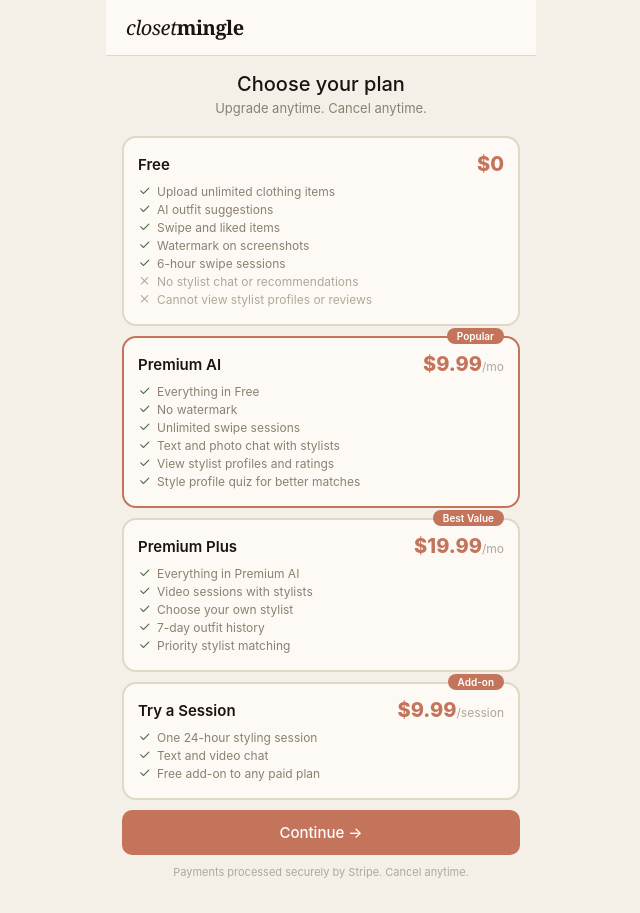
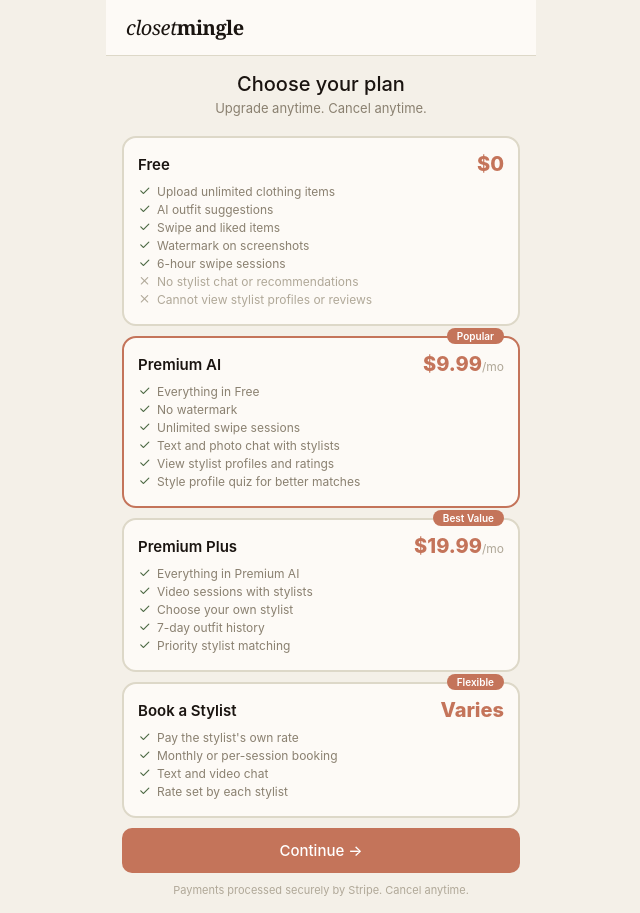
Before and after one commit to Alexandria5462/closet-mingle, a React (Create React App) app: page /plans in a window 1280 px wide. Shown: the whole page, without its empty margins (319-959 px from the left). Built offline with nearby package versions, Linux system fonts and the light colour scheme; no server answers.

Commit message:
Remove all old 9.99 fixed pricing - stylists now set their own rates

```diff
--- a/src/pages/ClientHome.js
+++ b/src/pages/ClientHome.js
@@ -7,10 +7,10 @@ import TabBar from "../components/TabBar";
 
 function getTierInfo(tier) {
   switch (tier) {
-    case "monthly": return { isPaid: true, hasStylist: true, hasVideo: false, canChoose: false, label: "Premium AI", color: "var(--pink-light)" };
-    case "premium_plus": return { isPaid: true, hasStylist: true, hasVideo: true, canChoose: true, label: "Premium Plus", color: "#ede9fe" };
-    case "session": return { isPaid: true, hasStylist: true, hasVideo: true, canChoose: false, label: "Pay Per Session", color: "#f0fdf4" };
-    default: return { isPaid: false, hasStylist: false, hasVideo: false, canChoose: false, label: "Free", color: "var(--bg)" };
+    case "monthly":      return { isPaid: true, hasStylist: true, label: "Premium AI",    color: "var(--pink-light)" };
+    case "premium_plus": return { isPaid: true, hasStylist: true, label: "Premium Plus",  color: "#ede9fe" };
+    case "session":      return { isPaid: true, hasStylist: true, label: "Session",        color: "#f0fdf4" };
+    default:             return { isPaid: false, hasStylist: false, label: "Free",         color: "var(--bg)" };
   }
 }
 
@@ -66,7 +66,7 @@ export default function ClientHome() {
     { label: "Upload 5 tops, 5 bottoms or dresses", done: topsCount >= 5 && (bottomsCount >= 5 || dressCount >= 5), tip: "Add more variety for better outfit suggestions" },
     { label: "Add accessories, shoes and outerwear", done: closetCount >= 15, tip: "Completes your full wardrobe" },
     { label: "Generate your first outfit", done: savedCount >= 1, tip: "Like items then tap Generate" },
-    { label: "Chat with a personal stylist", done: tier.hasStylist, tip: tier.hasStylist ? "You have access!" : "Upgrade to unlock" },
+    { label: "Book a personal stylist", done: tier.hasStylist, tip: tier.hasStylist ? "Browse stylists and book one!" : "Upgrade to unlock stylist bookings" },
   ];
   const completed = MILESTONES.filter(m => m.done).length;
   const [unreadMsgCount, setUnreadMsgCount] = React.useState(0);
@@ -152,7 +152,7 @@ export default function ClientHome() {
                 <div style={{ fontSize: 12, opacity: 0.9, lineHeight: 1.5 }}>
                   {tier.hasStylist
                     ? "Browse stylists matched to your style profile"
-                    : "Browse stylists — upgrade to chat with them"
+                    : "Browse stylists and book one to get started"
                   }
                 </div>
               </div>
--- a/src/pages/Plans.js
+++ b/src/pages/Plans.js
@@ -56,14 +56,15 @@ const CLIENT_PLANS = [
   },
   {
     id: "session",
-    name: "Try a Session",
-    price: "$9.99",
-    period: "/session",
-    badge: "Add-on",
+    name: "Book a Stylist",
+    price: "Varies",
+    period: "",
+    badge: "Flexible",
     features: [
-      "One 24-hour styling session",
+      "Pay the stylist's own rate",
+      "Monthly or per-session booking",
       "Text and video chat",
-      "Free add-on to any paid plan",
+      "Rate set by each stylist",
     ],
     limitations: [],
   },
@@ -172,9 +173,11 @@ export default function Plans() {
             <div style={{
               background: "#f0fdf4", border: "1px solid #6ee7b7",
               borderRadius: "var(--radius)", padding: "12px 14px",
-              fontSize: 13, color: "#065f46", marginBottom: 16
+              fontSize: 13, color: "#065f46", marginBottom: 16, lineHeight: 1.6,
             }}>
-              You keep <strong>70%</strong> of every session fee and tip. Closet Mingle keeps 30%.
+              💝 <strong>You keep 100% of all tips</strong> from clients<br />
+              💰 <strong>You keep 80%</strong> of every booking — you set your own rates<br />
+              📱 Your monthly plan gives you full platform access and unlimited clients
             </div>
           </div>
         )}
--- a/src/pages/Signup.js
+++ b/src/pages/Signup.js
@@ -248,7 +248,7 @@ export default function Signup() {
             </div>
 
             <div style={{ background: "#f0fdf4", border: "1px solid #6ee7b7", borderRadius: "var(--radius)", padding: "10px 14px", marginBottom: 14, fontSize: 12, color: "#065f46" }}>
-              💝 Keep <strong>100%</strong> of every tip · 🎯 Keep <strong>70%</strong> of every "Try a Session" fee. Cancel anytime.
+              💝 Keep <strong>100%</strong> of every tip · 💰 Keep <strong>80%</strong> of every booking — you set your own rates. Cancel anytime.
             </div>
           </>
         )}
--- a/src/pages/StylistAnalytics.js
+++ b/src/pages/StylistAnalytics.js
@@ -27,20 +27,18 @@ export default function StylistAnalytics() {
         const sessions = sessionSnap.docs.map(d => d.data());
         const totalClients = new Set(sessions.map(s => s.clientId)).size;
 
-        // Only Pay Per Session clients earn the stylist a fee
-        const completedSessionFees = sessions.filter(s =>
-          s.status === "ended" && s.clientTier === "session"
-        );
-        const sessionFeeEarnings = completedSessionFees.length * (9.99 * 0.7);
+        // Session earnings — use actual stylistEarned stored at End Session (80% of stylist's rate)
+        const completedSessionFees = sessions.filter(s => s.status === "ended" && s.stylistEarned > 0);
+        const sessionFeeEarnings = completedSessionFees.reduce((sum, s) => sum + (s.stylistEarned || 0), 0);
 
-        // Monthly breakdown by first contact date
+        // Monthly breakdown using actual earnings
         const monthly = {};
         sessions.forEach(s => {
           const month = new Date(s.startedAt).toLocaleDateString("en-US", { month: "short", year: "numeric" });
           if (!monthly[month]) monthly[month] = { sessions: 0, earnings: 0 };
           monthly[month].sessions++;
-          if (s.status === "ended" && s.clientTier === "session") {
-            monthly[month].earnings += 9.99 * 0.7;
+          if (s.status === "ended" && s.stylistEarned > 0) {
+            monthly[month].earnings += s.stylistEarned || 0;
           }
         });
         setMonthlyData(Object.entries(monthly).map(([month, data]) => ({ month, ...data })).slice(-6));
--- a/src/pages/StylistChat.js
+++ b/src/pages/StylistChat.js
@@ -233,14 +233,15 @@ export default function StylistChat() {
     if (!sessionDoc) return;
     setEnding(true);
     try {
-      // Mark session as ended in Firebase
+      // Record earnings based on stylist's own session rate (80% to stylist)
+      const sessionRate = userProfile?.sessionRate || null;
+      const stylistEarned = sessionRate ? parseFloat((sessionRate * 0.8).toFixed(2)) : 0;
       await updateDoc(doc(db, "chatSessions", sessionDoc.id), {
         status: "ended",
         endedAt: new Date().toISOString(),
         endedBy: currentUser.uid,
-        // Only record a fee for Pay Per Session clients ($9.99, 100% to stylist)
-        sessionFee: isSessionClient ? 9.99 : 0,
-        stylistEarned: isSessionClient ? 9.99 : 0,
+        sessionFee: sessionRate || 0,
+        stylistEarned,
       });
 
       // Send system message to client
@@ -288,9 +289,9 @@ export default function StylistChat() {
                 }
               </div>
             </div>
-            {isSessionClient && (
+            {isSessionClient && userProfile?.sessionRate && (
               <div style={{ background: "#f0fdf4", border: "1px solid #6ee7b7", borderRadius: "var(--radius)", padding: "10px 14px", marginBottom: 14, fontSize: 12, color: "#065f46" }}>
-                You will earn <strong>${(9.99 * 0.7).toFixed(2)}</strong> for this Pay Per Session (70% of $9.99 · ClosetMingle keeps $3.06)
+                You will earn <strong>${(userProfile.sessionRate * 0.8).toFixed(2)}</strong> for this session (80% of your ${userProfile.sessionRate} rate · ClosetMingle keeps 20%)
               </div>
             )}
             <div style={{ display: "flex", gap: 10 }}>
--- a/src/pages/StylistHome.js
+++ b/src/pages/StylistHome.js
@@ -88,10 +88,13 @@ export default function StylistHome() {
           .filter(d => (d.data().createdAt || "") > todayStart)
           .reduce((sum, d) => sum + (d.data().stylistAmount || d.data().amount || 0), 0);
 
-        // "Try a Session" completions today: stylist keeps 70% of $9.99
+        // Session fees: stylist keeps 80% of their own session rate
         sessionEarningsRef.current = snap.docs
-          .filter(d => false) // session earnings handled separately below
-          .reduce((sum) => sum, 0);
+          .filter(d => {
+            const data = d.data();
+            return (data.endedAt || "") > todayStart && data.stylistEarned > 0;
+          })
+          .reduce((sum, d) => sum + (d.data().stylistEarned || 0), 0);
 
         setTodayStats(prev => ({
           ...prev,
@@ -100,21 +103,17 @@ export default function StylistHome() {
       }
     );
 
-    // ── Live "Try a Session" completions ──────────────────────
-    // Only Pay Per Session clients generate a session fee for the stylist
+    // ── Live session fee earnings (from completed bookings) ───
     const unsubSessionFees = onSnapshot(
       query(collection(db, "chatSessions"),
         where("stylistId", "==", currentUser.uid),
         where("status", "==", "ended")
       ),
       (snap) => {
-        // Only count session-tier clients (Pay Per Session = $9.99 * 70%)
+        // Use stylistEarned field written at End Session time (80% of their rate)
         sessionEarningsRef.current = snap.docs
-          .filter(d => {
-            const data = d.data();
-            return (data.endedAt || "") > todayStart && data.clientTier === "session";
-          })
-          .length * (9.99 * 0.7);
+          .filter(d => (d.data().endedAt || "") > todayStart)
+          .reduce((sum, d) => sum + (d.data().stylistEarned || 0), 0);
         setTodayStats(prev => ({
           ...prev,
           earnings: tipEarningsRef.current + sessionEarningsRef.current,
--- a/src/pages/TermsOfService.js
+++ b/src/pages/TermsOfService.js
@@ -39,7 +39,7 @@ export default function TermsOfService() {
           },
           {
             title: "5. Subscriptions and Payments",
-            content: `${APP} offers the following subscription tiers: Free (no charge), Premium AI ($9.99/month), Premium Plus ($19.99/month), Pay Per Session ($9.99/session), and Stylist Subscription ($20/month or $200/year). All payments are processed securely through Stripe. Subscriptions automatically renew unless cancelled before the renewal date. You may cancel your subscription at any time through your Account settings. Refunds are issued at our discretion and are not guaranteed.`
+            content: `${APP} offers the following plans: Free (no charge), Premium AI ($9.99/month), Premium Plus ($19.99/month), and Stylist Subscription ($20/month or $200/year). Stylists set their own booking rates for monthly and per-session bookings with clients. All payments are processed securely through Stripe. Subscriptions automatically renew unless cancelled before the renewal date. You may cancel at any time through your Account settings. Refunds are issued at our discretion.`
           },
           {
             title: "6. Stylist Revenue Share",
```
